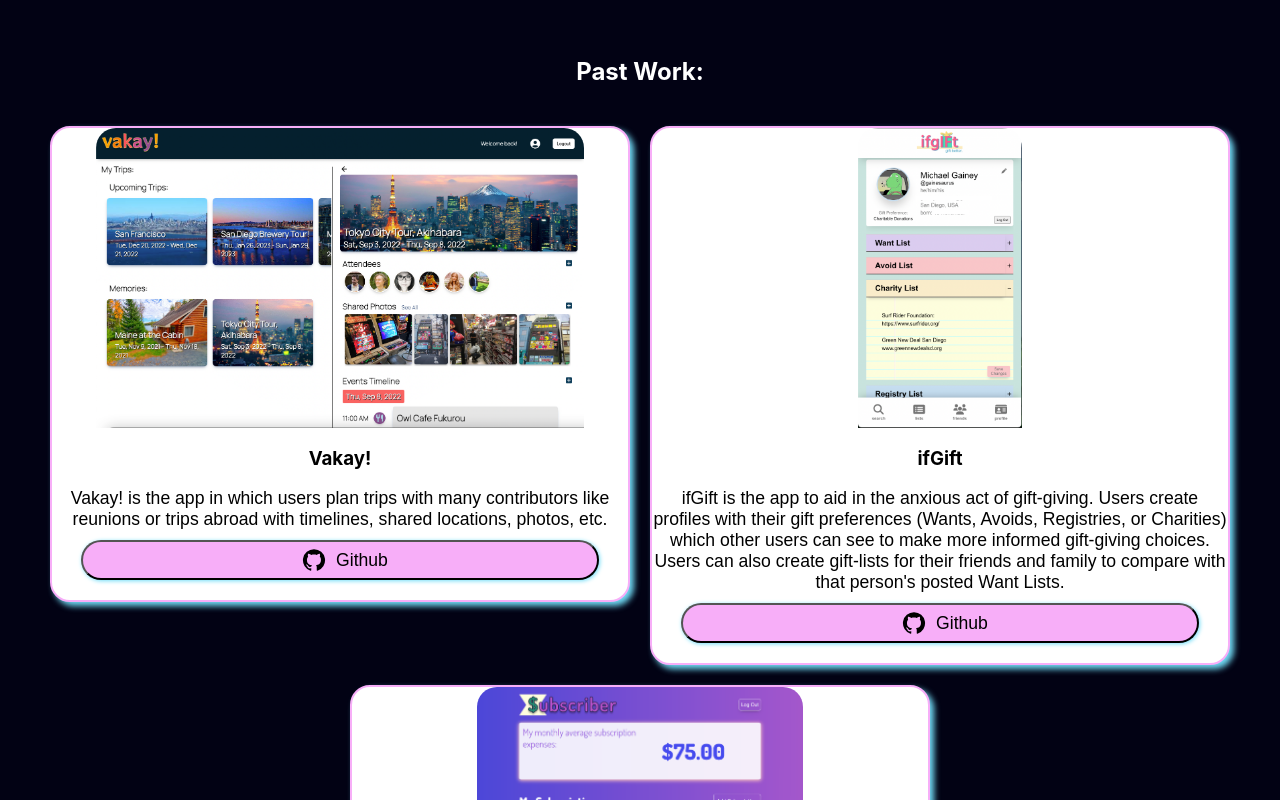
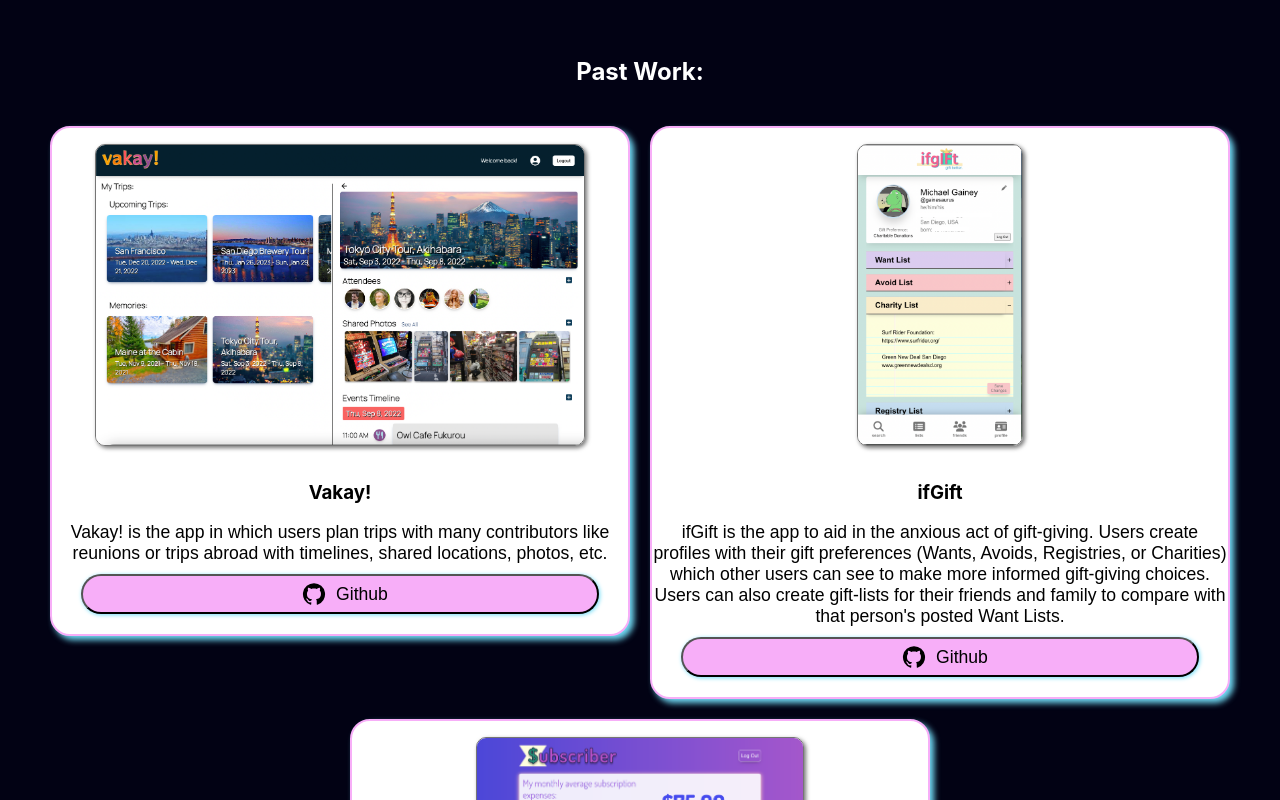
Before and after one commit to gainesaurus/portfolio, a React (Create React App) app: page / in a window 1280 px wide. Shown: the part 700-1500 px from the top of the page. Built offline with nearby package versions, Linux system fonts and the light colour scheme.

Commit message:
update project UI image styling

```diff
--- a/src/App.css
+++ b/src/App.css
@@ -18,5 +18,5 @@ a:link, a:visited {
 a:hover, a:active {
   color: white;
   background-color: transparent;
-  text-decoration: underline;
+  text-decoration: none;
 }
--- a/src/Components/ProjectList.module.css
+++ b/src/Components/ProjectList.module.css
@@ -42,7 +42,10 @@
   display: flex;
   max-width: 100%;
   max-height: 300px;
-  border-radius: 20px 20px 0 0;
+  border: 1px solid #757575;
+  border-radius: 10px;
+  box-shadow: 2px 2px 4px #757575;
+  margin: 1rem;
 }
 
 .projectDetails {
```
